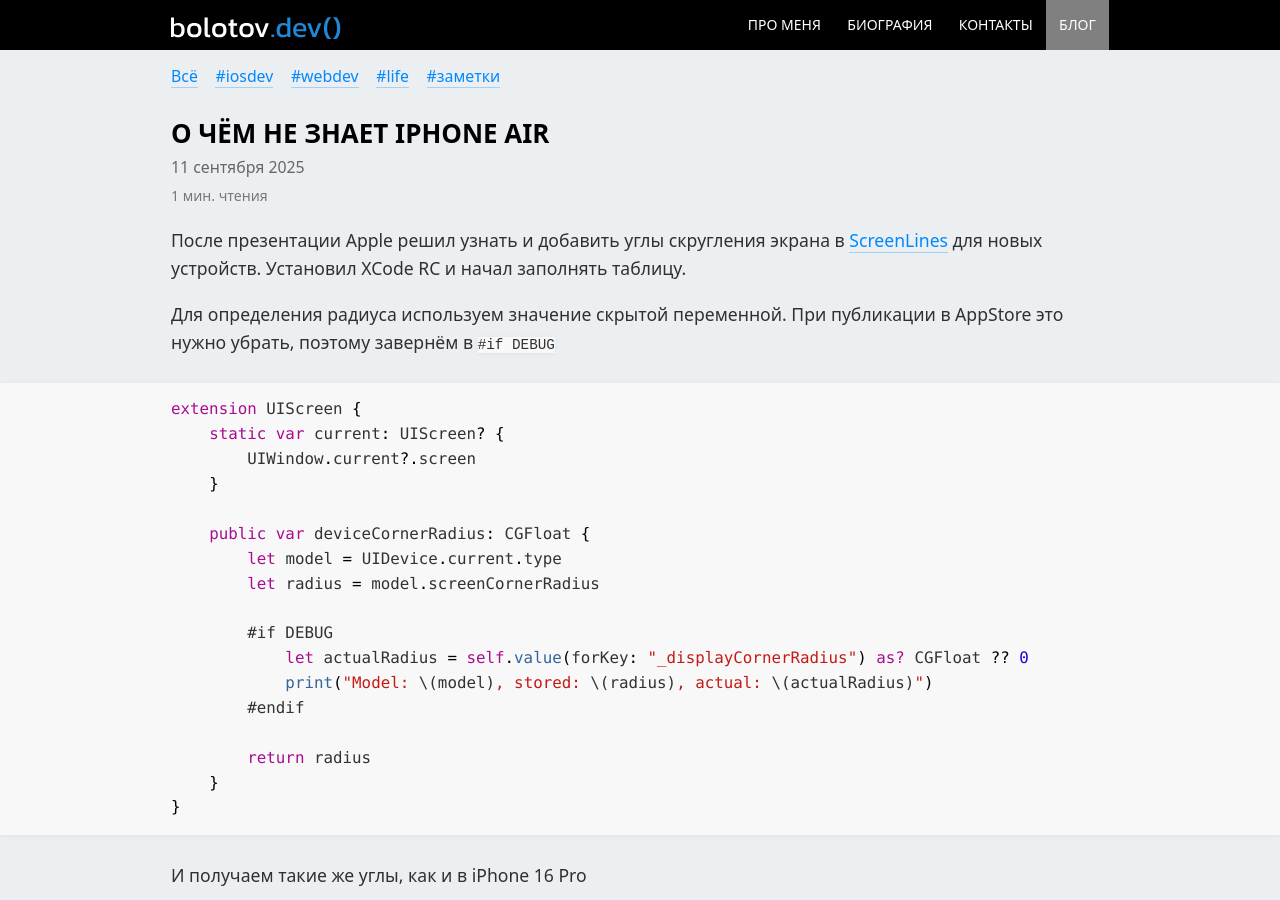
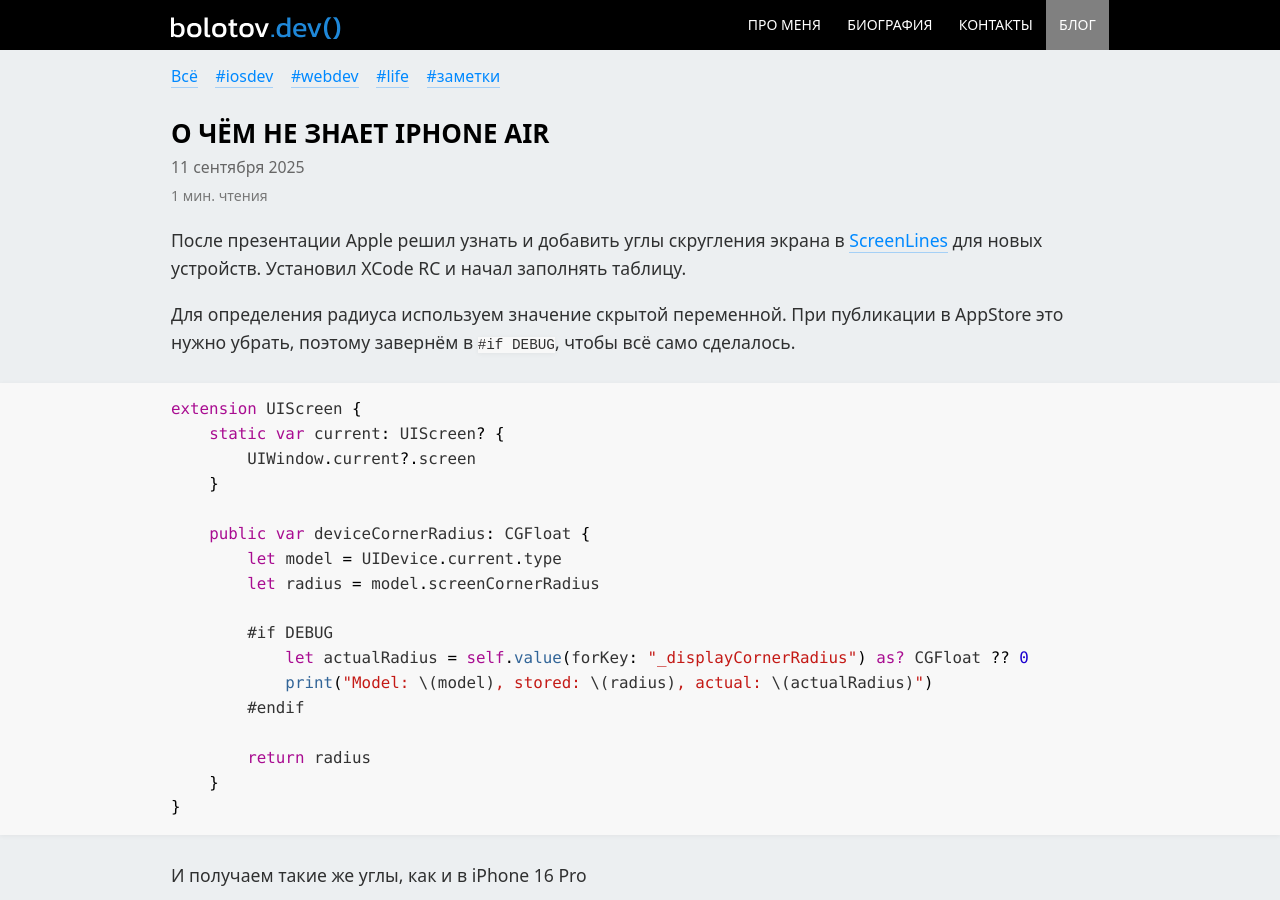
Before and after one commit to artembolotov/artembolotov.github.io, a Jekyll site: the page built from blog/_posts/2025-09-11-iphone-air.md, in a window 1280 px wide and 900 px high. Built offline with Jekyll 4.4.1, drawn with Linux system fonts in a browser that asks for light colours.

Commit message:
iPhone Air fixed

````diff
--- a/blog/_posts/2025-09-11-iphone-air.md
+++ b/blog/_posts/2025-09-11-iphone-air.md
@@ -8,7 +8,7 @@ draft: false
 
 После презентации Apple решил узнать и добавить углы скругления экрана в [ScreenLines](https://screenlines.app){:target="_blank"} для новых устройств. Установил XCode RC и начал заполнять таблицу.
 
-Для определения радиуса используем значение скрытой переменной. При публикации в AppStore это нужно убрать, поэтому завернём в `#if DEBUG`
+Для определения радиуса используем значение скрытой переменной. При публикации в AppStore это нужно убрать, поэтому завернём в `#if DEBUG`, чтобы всё само сделалось.
 
 ```swift
 extension UIScreen {
````
